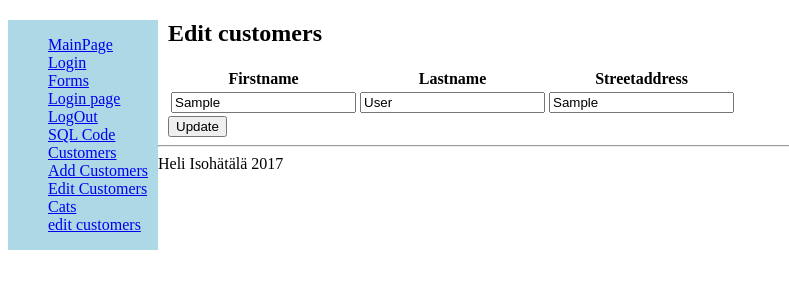
After one commit to nice-mood/project2, a PHP site: page /edit_customers.php in a window 1280 px wide. The commit adds this page. Shown: the top 300 px of the page, without its empty margins (0-789 px from the left). Run offline with PHP 8.4, Linux system fonts and the light colour scheme; tables that the repository leaves empty or names only in its code hold one stand-in row (values such as "Sample post").

Commit message:
Edit pages added

```diff
--- a/add_customer.php
+++ b/add_customer.php
@@ -2,7 +2,7 @@
 
 <h2>Add Customers</h2>
 
-<form class="" action="customers.php" method="post">
+<form class="" action="insert_customer.php" method="post">
     <label for="fn">Firstname</label> <br />
     <input type="text" name="fn" id="fn" value="" required><br />
 
--- /dev/null
+++ b/edit_customers.php
@@ -0,0 +1,31 @@
+<?php include "menu.php" ; ?>
+
+<h2>Edit customers</h2>
+
+<form class="" action="update_all_customers.php" method="post">
+
+<table border="0">
+<tr>
+<th>Firstname</th><th>Lastname</th><th>Streetaddress</th>
+</tr>
+<?php include "connect.php";
+
+$myquery = "SELECT firstname, lastname, streetadress, id_customers FROM Customers";
+$customers_data=$db -> query($myquery);
+
+foreach ($customers_data as $row) {
+echo '<tr><td><input type="text" name="fn[]" value="'.$row['firstname'].'"/></td>';
+echo '<td><input type="text" name="ln[]" value="'.$row['lastname'].'" /></td>' ;
+echo '<td><input type="text" name="ad[]" value="'.$row['streetadress'].'" /></td>';
+echo '<input type="hidden" name="id[]" value="'.$row['id_customers'].'" />' ;
+echo '</tr>';
+
+
+}
+
+?>
+
+</table>
+<input type="submit" name="btnUpDateAll" value="Update">
+</form>
+<?php include "footer.php" ; ?>
--- a/menu.php
+++ b/menu.php
@@ -20,6 +20,7 @@
 <li><a href="add_customer.php">Add Customers</a></li>
 <li><a href="update_costomer.php">Edit Customers</a></li>
 <li><a href="cats.php">Cats</a></li>
+<li><a href="edit_customers.php">edit customers</a></li>
 
 </ul>
 </div>
--- a/update_costomer.php
+++ b/update_costomer.php
@@ -6,7 +6,7 @@
 include "connect.php";
 $sql="SELECT * FROM customers WHERE id_customers=".$_GET['id'];
 $result=$db->query($sql);
-$theArray = $result->fetch(PDO::FETCH_ASSOC);
+$theArray=$result->fetch(PDO::FETCH_ASSOC);
 $fn=$theArray['firstname'];
 $ln=$theArray['lastname'];
 $st=$theArray['streetadress'];
```
Also changed, not shown: customers.php (+1 -10 lines), insert_customers.php (added, +12 -0 lines).
